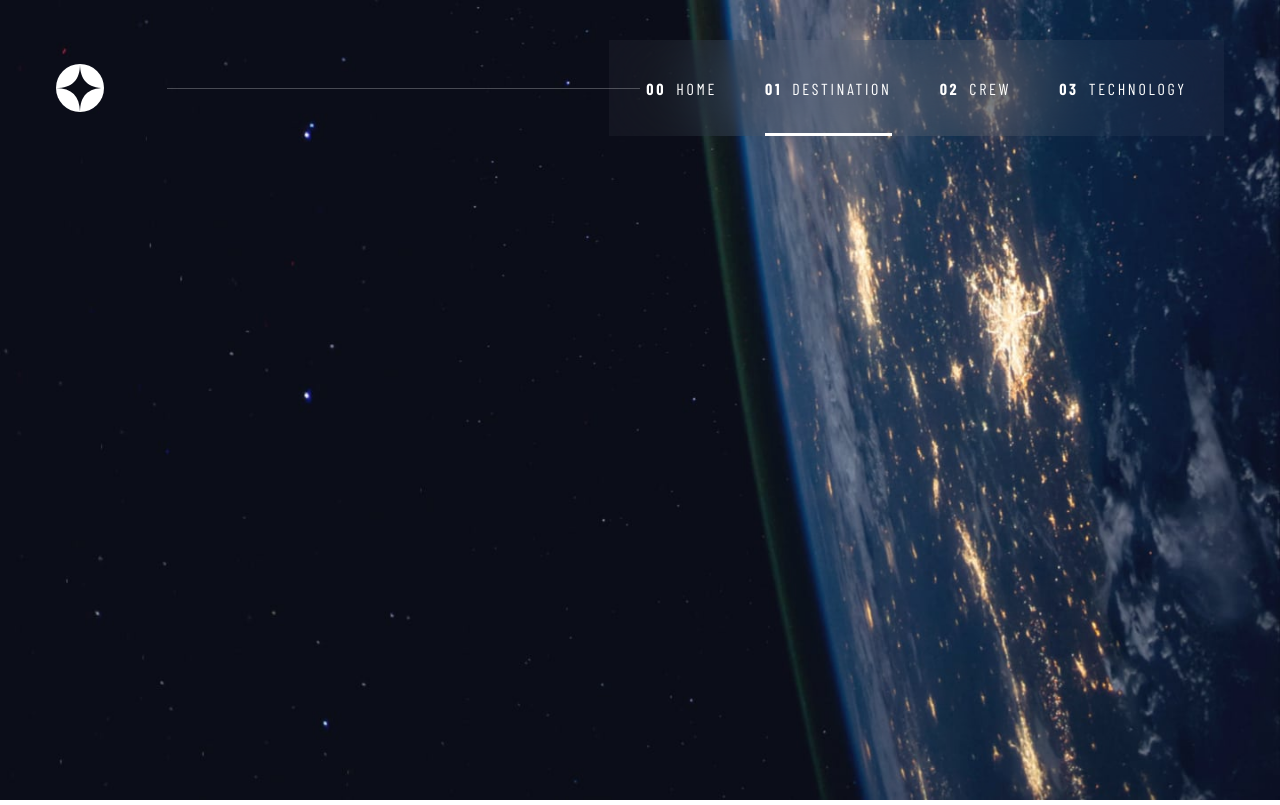
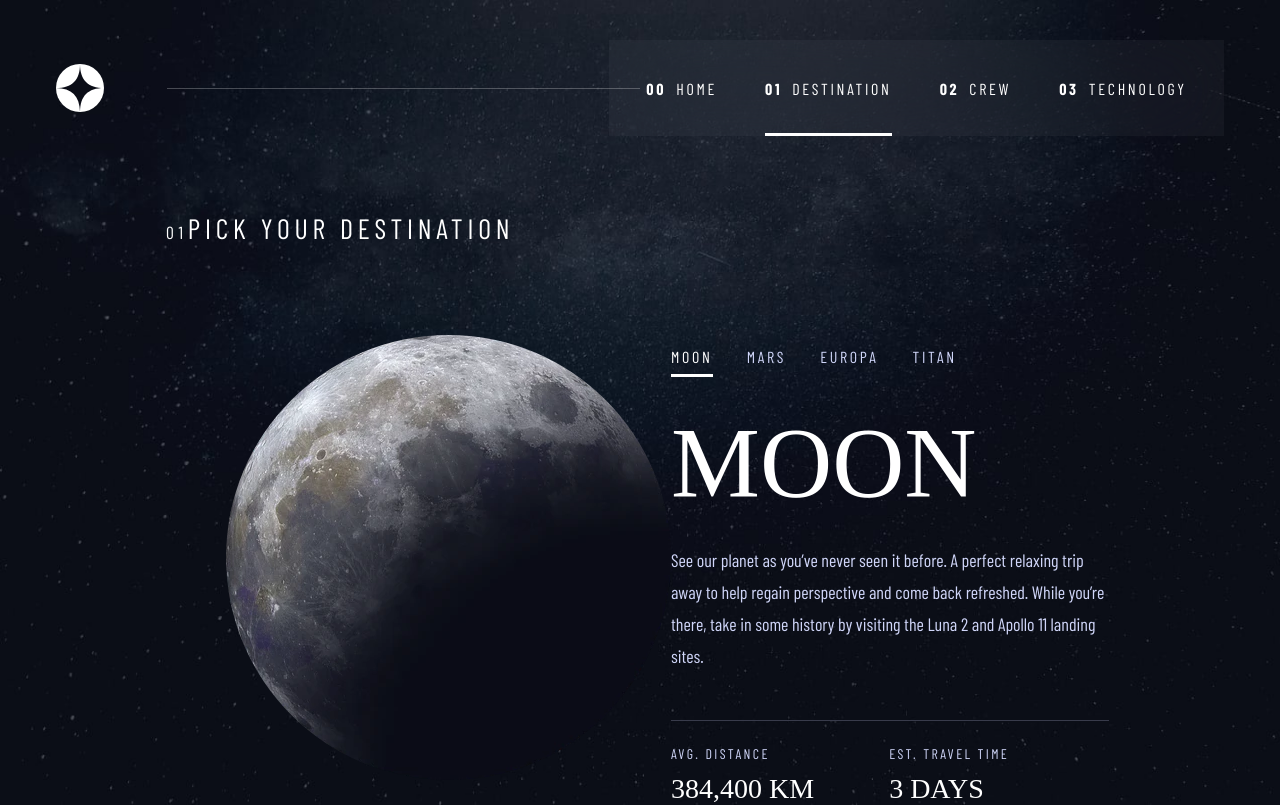
Before and after one commit to cocox888/space-tourism-website, a React (Vite) app: page /destination in a window 1280 px wide. Built offline with nearby package versions, Linux system fonts and the light colour scheme; a web font is replaced by a local one.

Commit message:
feat: add Destination page

```diff
--- a/package.json
+++ b/package.json
@@ -11,6 +11,7 @@
   "dependencies": {
     "react": "^18.2.0",
     "react-dom": "^18.2.0",
+    "react-query": "^3.39.2",
     "react-router-dom": "^6.6.1",
     "styled-components": "^5.3.6"
   },
--- a/src/components/mainComponents.ts
+++ b/src/components/mainComponents.ts
@@ -4,5 +4,5 @@ export const PageContainer = styled.div`
 	max-width: 144rem;
 	width: 100%;
 	padding: 0 5.6rem;
-	margin: auto;
+	margin: 0 auto;
 `
--- a/src/main.tsx
+++ b/src/main.tsx
@@ -1,12 +1,16 @@
 import React from 'react'
 import ReactDOM from 'react-dom/client'
+import { QueryClientProvider } from 'react-query'
 import { BrowserRouter } from 'react-router-dom'
 import App from './App'
+import { queryClient } from './services/queryClient'
 
 ReactDOM.createRoot(document.getElementById('root') as HTMLElement).render(
 	<React.StrictMode>
-		<BrowserRouter>
-			<App />
-		</BrowserRouter>
+		<QueryClientProvider client={queryClient}>
+			<BrowserRouter>
+				<App />
+			</BrowserRouter>
+		</QueryClientProvider>
 	</React.StrictMode>,
 )
--- /dev/null
+++ b/src/pages/Destination/index.tsx
@@ -0,0 +1,223 @@
+import React, { useEffect, useState } from 'react'
+import { useQuery } from 'react-query'
+import { PageContainer } from '../../components/mainComponents'
+import { getData } from '../../services/getData'
+import { BodyText, Heading } from '../../styles/Typography'
+import { getPreferences } from '../../utils/getPreferences'
+
+import { Container } from './styles'
+
+const Destination: React.FC = () => {
+	type destinationType = {
+		name: string
+		images: {
+			png: string
+			webp: string
+		}
+		description: string
+		distance: string
+		travel: string
+	}
+
+	const [destination, setDestination] = useState<destinationType>()
+	const [destinationIndex, setDestinationIndex] = useState<number>()
+
+	const { data } = useQuery<destinationType[]>(
+		'data',
+		() => getData('destinations'),
+		{
+			staleTime: 5000 * 60,
+			refetchOnWindowFocus: false,
+		},
+	)
+
+	useEffect(() => {
+		document.body.classList.add('bg-destination')
+
+		return () => {
+			document.body.classList.remove('bg-destination')
+		}
+	}, [])
+
+	useEffect(() => {
+		if (data) {
+			setDestinationIndex(parseInt(getPreferences().destination))
+		}
+	}, [data])
+
+	useEffect(() => {
+		if (data && destinationIndex !== undefined) {
+			setDestination(data[destinationIndex])
+		}
+	}, [destinationIndex])
+
+	const handleClickNavLink = (e: React.MouseEvent<HTMLElement>) => {
+		document
+			.querySelectorAll('.right nav a')
+			.forEach(link => link.classList.remove('active'))
+
+		e.currentTarget.classList.add('active')
+
+		const newDestinationIndex = e.currentTarget.getAttribute('data-number')
+
+		if (newDestinationIndex && data) {
+			setDestinationIndex(parseInt(newDestinationIndex))
+
+			localStorage.setItem(
+				'preferences',
+				JSON.stringify({
+					...getPreferences(),
+					destination: newDestinationIndex,
+				}),
+			)
+		}
+	}
+
+	return (
+		<Container>
+			<PageContainer>
+				{data && (
+					<div className='content'>
+						<Heading
+							level={1}
+							color={'target'}
+							size={'font28'}
+							fontWeight={400}
+							letterSpacing={4.75}
+							fontFamily={'familyB'}
+						>
+							<span>01</span>
+							PICK YOUR DESTINATION
+						</Heading>
+						<div className='main'>
+							<div className='destination-image'>
+								<img
+									src={destination?.images.webp}
+									alt={destination?.name + 'image'}
+								/>
+							</div>
+							<div className='destination-info'>
+								<nav>
+									<ul>
+										{data?.map((destination, index) => (
+											<li key={index}>
+												<a
+													href='#'
+													className={
+														index ===
+														destinationIndex
+															? 'active'
+															: ''
+													}
+													data-number={index}
+													onClick={handleClickNavLink}
+												>
+													{destination.name.toUpperCase()}
+												</a>
+											</li>
+										))}
+										{/*
+										<li>
+											<a
+												href='#'
+												data-number={0}
+												onClick={handleClickNavLink}
+											>
+												MOON
+											</a>
+										</li>
+										<li>
+											<a
+												href='#'
+												data-number={1}
+												onClick={handleClickNavLink}
+											>
+												MARS
+											</a>
+										</li>
+										<li>
+											<a
+												href='#'
+												data-number={2}
+												onClick={handleClickNavLink}
+											>
+												EUROPA
+											</a>
+										</li>
+										<li>
+											<a
+												href='#'
+												data-number={3}
+												onClick={handleClickNavLink}
+											>
+												TITAN
+											</a>
+										</li>
+		*/}
+									</ul>
+								</nav>
+								<Heading
+									level={2}
+									color={'target'}
+									size={'font100'}
+									fontWeight={400}
+									fontFamily={'familyA'}
+								>
+									{destination?.name.toUpperCase()}
+								</Heading>
+								<BodyText>{destination?.description}</BodyText>
+								<div className='line'></div>
+								<div className='footer'>
+									<div className='distance'>
+										<Heading
+											level={3}
+											color={'secondary'}
+											size={'font14'}
+											fontWeight={400}
+											letterSpacing={2.36}
+											fontFamily={'familyB'}
+										>
+											AVG. DISTANCE
+										</Heading>
+										<Heading
+											level={4}
+											color={'target'}
+											size={'font28'}
+											fontWeight={400}
+											fontFamily={'familyA'}
+										>
+											{destination?.distance.toUpperCase()}
+										</Heading>
+									</div>
+									<div className='travel-time'>
+										<Heading
+											level={3}
+											color={'secondary'}
+											size={'font14'}
+											fontWeight={400}
+											letterSpacing={2.36}
+											fontFamily={'familyB'}
+										>
+											EST. TRAVEL TIME
+										</Heading>
+										<Heading
+											level={4}
+											color={'target'}
+											size={'font28'}
+											fontWeight={400}
+											fontFamily={'familyA'}
+										>
+											{destination?.travel.toUpperCase()}
+										</Heading>
+									</div>
+								</div>
+							</div>
+						</div>
+					</div>
+				)}
+			</PageContainer>
+		</Container>
+	)
+}
+
+export default Destination
--- /dev/null
+++ b/src/pages/Destination/styles.ts
@@ -0,0 +1,127 @@
+import styled from 'styled-components'
+import { theme } from '../../styles/variables'
+
+export const Container = styled.div`
+	margin-top: 7.5rem;
+
+	.content {
+		padding: 0 11.5rem 0 11rem;
+
+		h5 {
+			span {
+				margin-right: 2.8rem;
+				font-size: inherit;
+				font-weight: 700;
+				opacity: 25%;
+			}
+		}
+
+		.main {
+			display: flex;
+			justify-content: space-between;
+			margin-top: 9rem;
+
+			.destination-image {
+				display: flex;
+				flex: 1;
+				padding-left: 6rem;
+
+				img {
+					width: 44.5rem;
+					height: 44.5rem;
+				}
+			}
+
+			.destination-info {
+				display: flex;
+				flex-direction: column;
+				max-width: 44.4rem;
+				flex: 1;
+
+				nav {
+					display: flex;
+					height: 4.2rem;
+					margin-bottom: 2.8rem;
+
+					ul {
+						display: flex;
+						gap: 0 3.4rem;
+						height: inherit;
+
+						li {
+							height: inherit;
+
+							a {
+								position: relative;
+								display: flex;
+								align-items: center;
+								height: inherit;
+								font-size: ${theme.sizes.font16};
+								letter-spacing: 2.7px;
+								color: ${theme.colors.secondary};
+								font-family: ${theme.family.familyB};
+								transition: all 0.3s;
+
+								&::after {
+									content: '';
+									position: absolute;
+									bottom: 0;
+									width: 100%;
+									height: 3px;
+									transform: scaleX(0);
+									background-color: rgba(255, 255, 255, 50%);
+									transition: 0.3s;
+								}
+
+								&.active {
+									color: ${theme.colors.target};
+								}
+
+								&.active::after {
+									transform: scaleX(1);
+									background-color: ${theme.colors.target};
+								}
+
+								&:hover::after {
+									transform: scaleX(1);
+								}
+
+								span {
+									margin-right: 1rem;
+									font-size: ${theme.sizes.font16};
+									font-weight: bold;
+								}
+							}
+						}
+					}
+				}
+
+				p {
+					margin-top: 2.4rem;
+				}
+
+				.line {
+					width: 100%;
+					height: 1px;
+					margin-top: 4.8rem;
+					background-color: #383b4b;
+				}
+
+				.footer {
+					display: flex;
+					margin-top: 2.4rem;
+
+					div {
+						display: flex;
+						flex-direction: column;
+						gap: 1.1rem;
+					}
+
+					.travel-time {
+						margin-left: 7.5rem;
+					}
+				}
+			}
+		}
+	}
+`
--- a/src/pages/Home/index.tsx
+++ b/src/pages/Home/index.tsx
@@ -12,7 +12,7 @@ export const Home: React.FC = () => {
 				<div className='content'>
 					<div className='text-area'>
 						<Heading
-							level={5}
+							level={1}
 							color={'secondary'}
 							size={'font28'}
 							fontWeight={400}
@@ -22,7 +22,7 @@ export const Home: React.FC = () => {
 							SO, YOU WANT TO TRAVEL TO
 						</Heading>
 						<Heading
-							level={1}
+							level={2}
 							color={'target'}
 							size={'font150'}
 							fontWeight={400}
--- a/src/routes.tsx
+++ b/src/routes.tsx
@@ -1,7 +1,11 @@
 import { useRoutes } from 'react-router-dom'
+import Destination from './pages/Destination'
 
 import { Home } from './pages/Home'
 
 export const Routes = () => {
-	return useRoutes([{ path: '/', element: <Home /> }])
+	return useRoutes([
+		{ path: '/', element: <Home /> },
+		{ path: '/destination', element: <Destination /> },
+	])
 }
--- /dev/null
+++ b/src/services/getData.ts
@@ -0,0 +1,5 @@
+export const getData = async (page: 'destinations' | 'crew' | 'technology') => {
+	const res = await fetch('./data/data.json')
+	const data = await res.json()
+	return data[page]
+}
--- /dev/null
+++ b/src/services/queryClient.ts
@@ -0,0 +1,3 @@
+import { QueryClient } from 'react-query'
+
+export const queryClient = new QueryClient()
--- a/src/styles/Typography.tsx
+++ b/src/styles/Typography.tsx
@@ -6,7 +6,7 @@ type HeadingProps = {
 	color?: keyof typeof theme.colors
 	size?: keyof typeof theme.sizes
 	fontWeight?: 400 | 700
-	letterSpacing?: 2.35 | 4.75
+	letterSpacing?: 2.36 | 4.75
 	level: 1 | 2 | 3 | 4 | 5 | 6
 }
 
--- a/src/styles/global.ts
+++ b/src/styles/global.ts
@@ -13,9 +13,14 @@ export const GlobalStyles = createGlobalStyle`
     body {
         min-height: 100vh;
         width: 100%;
+		background-color: #000;
 		background-image: url('./assets/home/background-home-desktop.jpg');
 		background-size: cover;
     }
+
+	body.bg-destination {
+		background-image: url('./assets/destination/background-destination-desktop.jpg');
+	}
 
     img {
         width: 100%;
--- /dev/null
+++ b/src/utils/getPreferences.ts
@@ -0,0 +1,25 @@
+export type preferencesType = {
+	destination: string
+	crew: string
+	technology: string
+}
+
+export const getPreferences = () => {
+	const LSPreferences = localStorage.getItem('preferences')
+
+	if (LSPreferences) {
+		const preferences: preferencesType = JSON.parse(LSPreferences)
+
+		return preferences
+	} else {
+		const preferences = {
+			destination: '0',
+			crew: '0',
+			technology: '0',
+		}
+
+		localStorage.setItem('preferences', JSON.stringify(preferences))
+
+		return preferences
+	}
+}
```
Also changed, not shown: 1 other file (tests, documents, lock files or other folders).
